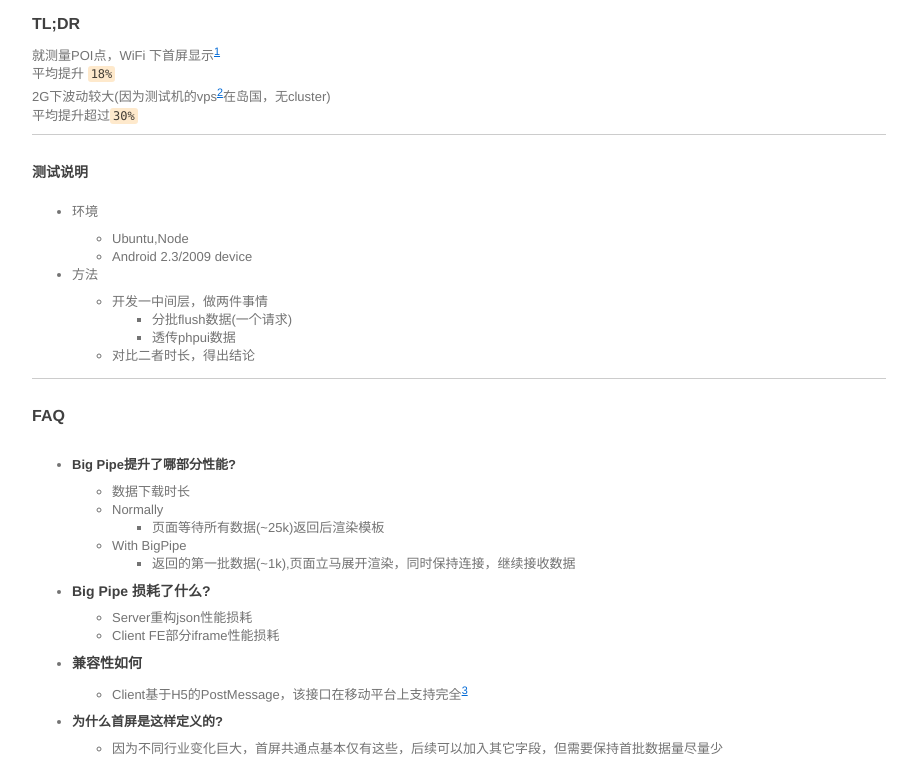
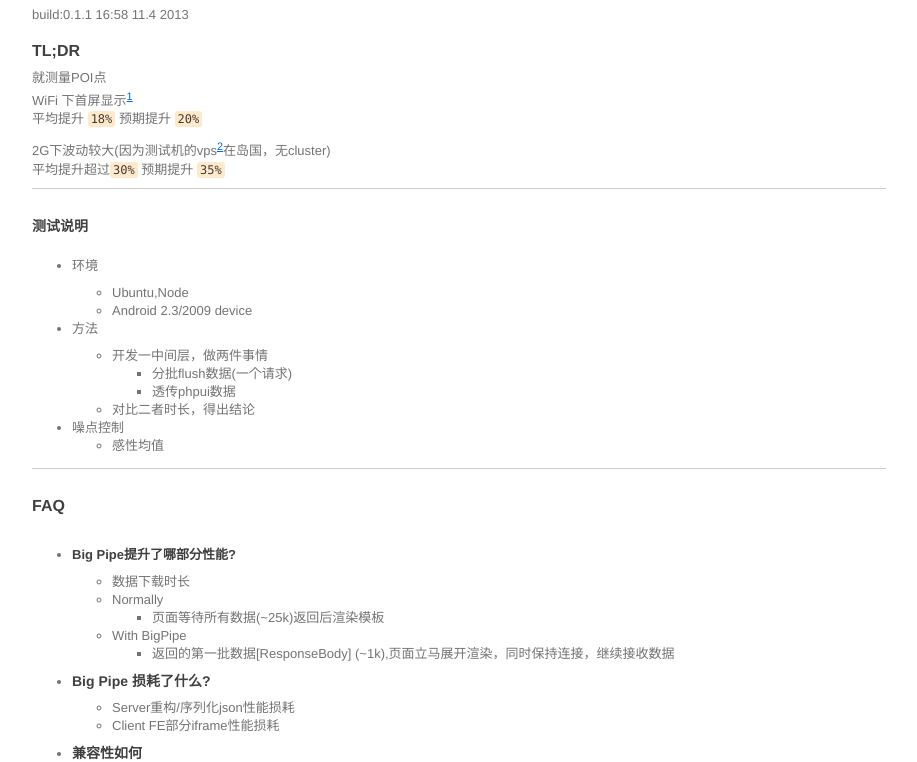
Before and after one commit to lanstonpeng/rocks, a plain HTML site: page baidu_dev/performance/big_pipe_in_action.html in a window 1280 px wide. Shown: the part 40-802 px from the top of the page, without its empty margins (181-1098 px from the left). Drawn offline with nearby package versions, Linux system fonts and the light colour scheme; some packages are replaced by stand-ins of ours.

Commit message:
alter bigpipe report

```diff
--- a/baidu_dev/performance/big_pipe_in_action.html
+++ b/baidu_dev/performance/big_pipe_in_action.html
@@ -150,12 +150,18 @@
 <body>
 <h3>Big Pipe in Action</h3>
 
+<p>build:0.1.1 16:58 11.4 2013</p>
+
 <h4>TL;DR</h4>
 
-<p>就测量POI点，WiFi 下首屏显示<sup id="fnref:1"><a href="#fn:1" rel="footnote">1</a></sup><br/>
-平均提升 <code>18%</code><br/>
-2G下波动较大(因为测试机的vps<sup id="fnref:2"><a href="#fn:2" rel="footnote">2</a></sup>在岛国，无cluster)<br/>
-平均提升超过<code>30%</code></p>
+<p>就测量POI点<br/>
+WiFi 下首屏显示<sup id="fnref:1"><a href="#fn:1" rel="footnote">1</a></sup><br/>
+平均提升 <code>18%</code>
+预期提升 <code>20%</code></p>
+
+<p>2G下波动较大(因为测试机的vps<sup id="fnref:2"><a href="#fn:2" rel="footnote">2</a></sup>在岛国，无cluster)<br/>
+平均提升超过<code>30%</code>
+预期提升 <code>35%</code></p>
 
 <hr />
 
@@ -182,6 +188,12 @@
 <li>对比二者时长，得出结论</li>
 </ul>
 </li>
+<li>噪点控制
+
+<ul>
+<li>感性均值</li>
+</ul>
+</li>
 </ul>
 
 
@@ -203,7 +215,7 @@
 <li>With BigPipe
 
 <ul>
-<li>返回的第一批数据(~1k),页面立马展开渲染，同时保持连接，继续接收数据</li>
+<li>返回的第一批数据[ResponseBody] (~1k),页面立马展开渲染，同时保持连接，继续接收数据</li>
 </ul>
 </li>
 </ul>
@@ -211,14 +223,14 @@
 <li><h5>Big Pipe 损耗了什么?</h5>
 
 <ul>
-<li>Server重构json性能损耗</li>
+<li>Server重构/序列化json性能损耗</li>
 <li>Client FE部分iframe性能损耗</li>
 </ul>
 </li>
 <li><h5>兼容性如何</h5>
 
 <ul>
-<li>Client基于H5的PostMessage，该接口在移动平台上支持完全<sup id="fnref:3"><a href="#fn:3" rel="footnote">3</a></sup></li>
+<li>Client基于H5的PostMessage，该接口在移动平台上支持较为完全<sup id="fnref:3"><a href="#fn:3" rel="footnote">3</a></sup></li>
 </ul>
 </li>
 <li><h6>为什么首屏是这样定义的?</h6>
@@ -638,6 +650,8 @@
 </tbody>
 </table>
 
+
+<p>Powered by Markdown</p>
 <div class="footnotes">
 <hr/>
 <ol>
```
